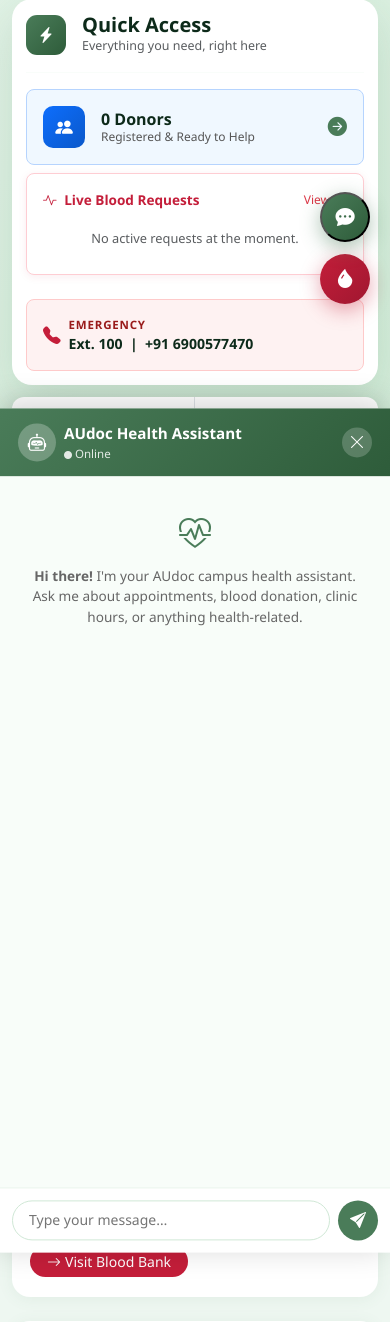
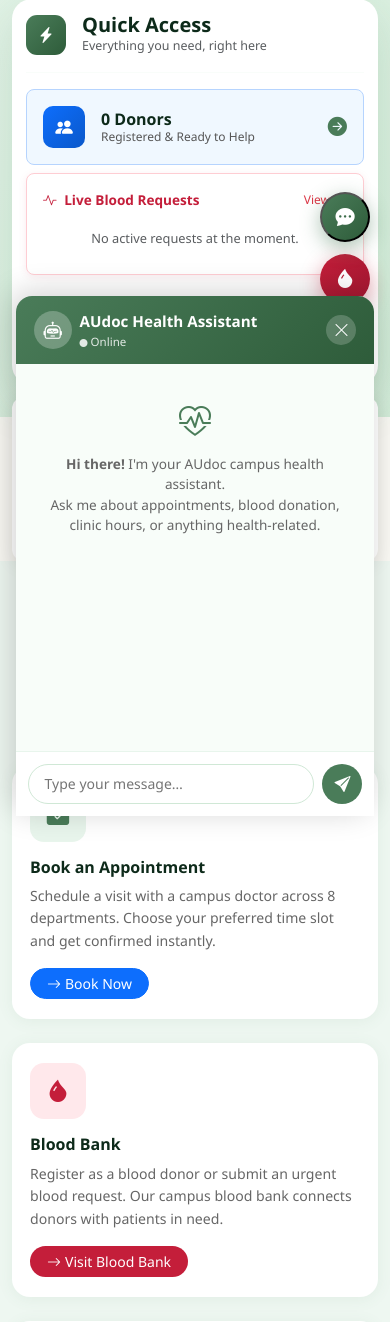
Before and after one commit to voidnova-code/AUdoc, a Django app: page / in a window 390 px wide. Shown: the part 520-1842 px from the top of the page. Run offline with Django 5.2, Linux system fonts and the light colour scheme; data that the repository does not hold is empty.

Commit message:
Fix mobile chatbot taking over full screen — compact floating panel instead

```diff
--- a/AUdoc_back/app/templates/app/home.html
+++ b/AUdoc_back/app/templates/app/home.html
@@ -987,15 +987,18 @@
         font-size: .95rem;
       }
 
-      /* Chat panel */
+      /* Chat panel — compact floating on mobile */
       .chat-panel {
-        width: 100vw;
-        height: 100vh;
-        border-radius: 0;
+        width: 92vw;
+        height: 70vh;
+        max-height: 520px;
+        bottom: 80px;
+        right: 4vw;
+        border-radius: 16px;
       }
 
       .chat-panel-header {
-        border-radius: 0;
+        border-radius: 16px 16px 0 0;
       }
 
       /* Footer */
```
